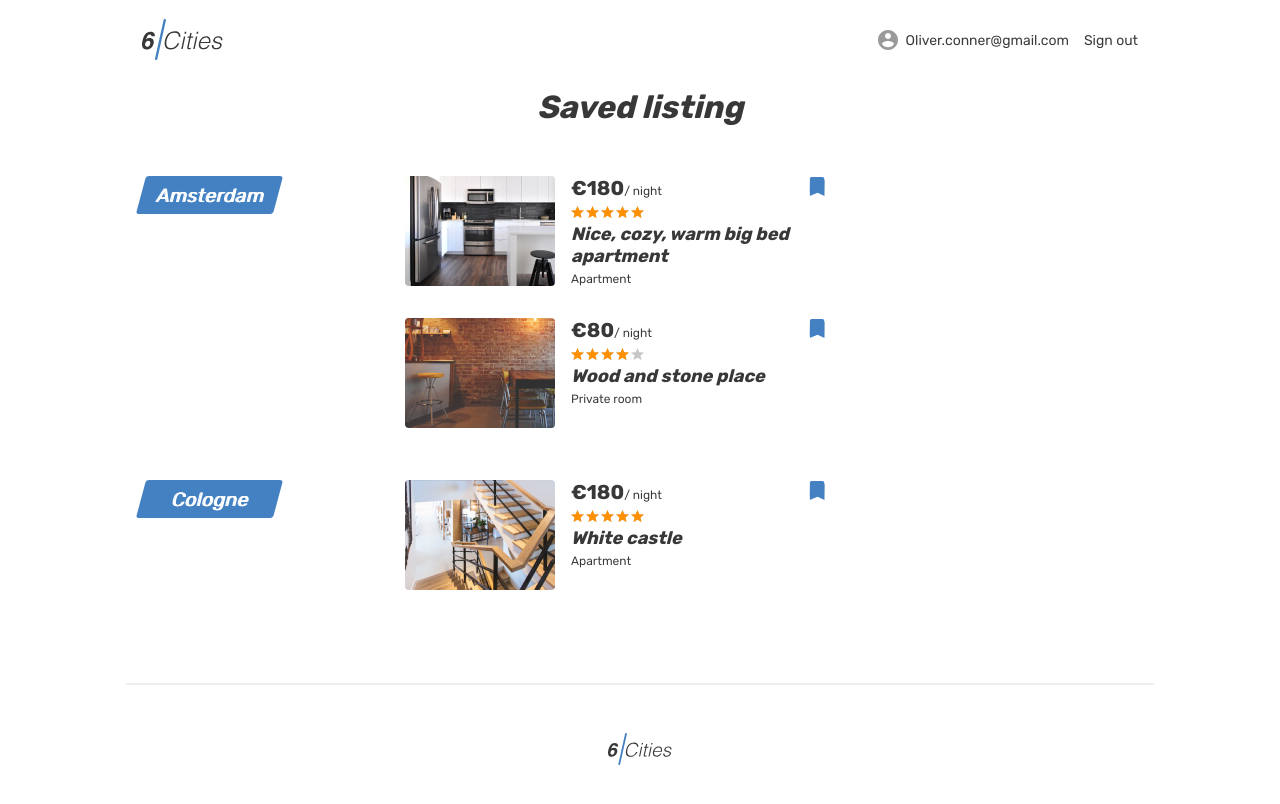
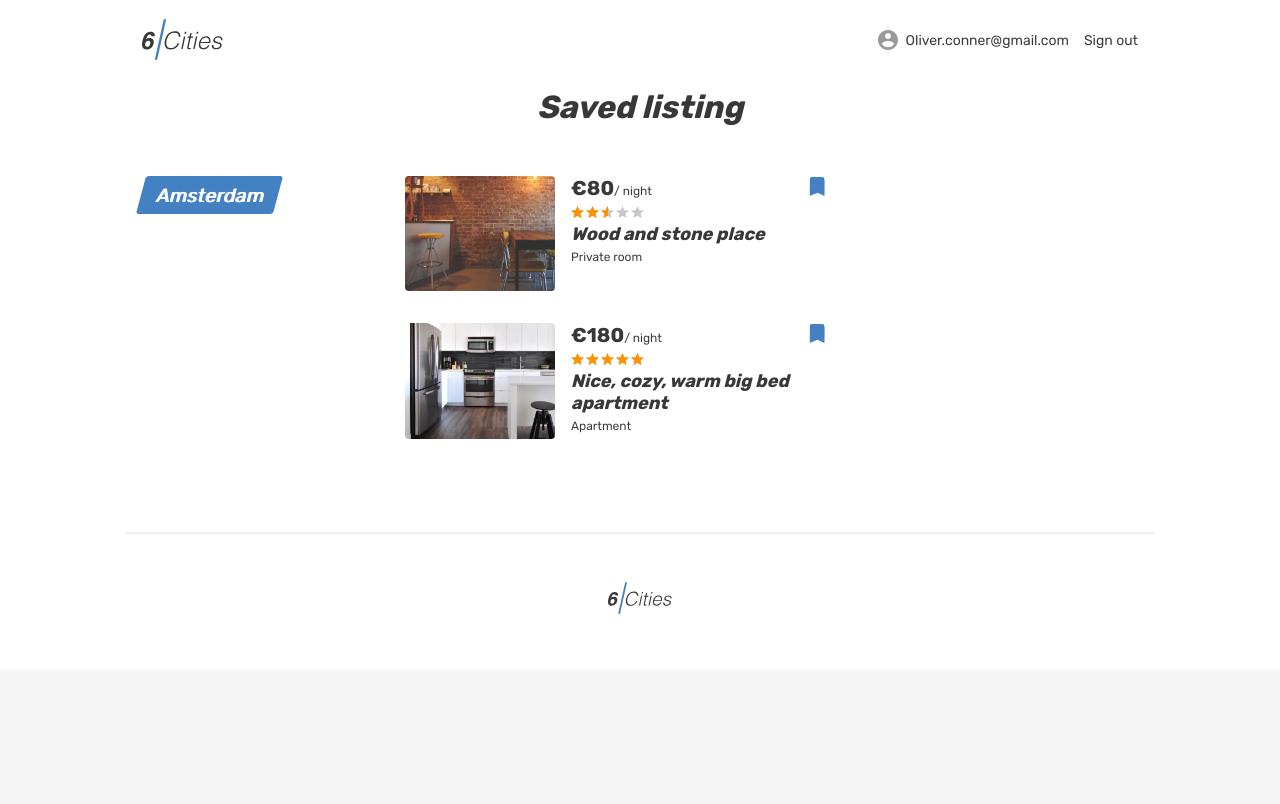
Before and after one commit to twelwet/352625-six-cities-7, a React (Create React App) app in the folder project/: page /favourites in a window 1280 px wide. Shown: the top 804 px of the page. Built offline with nearby package versions, Linux system fonts and the light colour scheme.

Commit message:
Компонент 'Избранное' рендерит данные из моков

```diff
--- a/project/src/components/app/app.jsx
+++ b/project/src/components/app/app.jsx
@@ -20,7 +20,7 @@ function App(props) {
         </Route>
 
         <Route path={'/favourites'} exact>
-          <Favourites/>
+          <Favourites {...props}/>
         </Route>
 
         <Route path={'/offer/:id?'} exact>
--- a/project/src/components/pages/favourites/favourites.jsx
+++ b/project/src/components/pages/favourites/favourites.jsx
@@ -1,6 +1,8 @@
 import React from 'react';
+import offersPropTypes from '../../../prop-types/offers.prop.js';
+import OfferCardFavourites from '../../ui/offer-card-favourites/offer-card-favourites.jsx';
 
-function Favourites() {
+function Favourites({offers}) {
   return (
     <div className="page">
       <header className="header">
@@ -45,114 +47,22 @@ function Favourites() {
                   </div>
                 </div>
                 <div className="favorites__places">
-                  <article className="favorites__card place-card">
-                    <div className="favorites__image-wrapper place-card__image-wrapper">
-                      <a href={'/'}>
-                        <img className="place-card__image" src={'img/apartment-small-03.jpg'} width="150" height="110" alt="Place"/>
-                      </a>
-                    </div>
-                    <div className="favorites__card-info place-card__info">
-                      <div className="place-card__price-wrapper">
-                        <div className="place-card__price">
-                          <b className="place-card__price-value">&euro;180</b>
-                          <span className="place-card__price-text">&#47;&nbsp;night</span>
-                        </div>
-                        <button className="place-card__bookmark-button place-card__bookmark-button--active button" type="button">
-                          <svg className="place-card__bookmark-icon" width="18" height="19">
-                            <use xlinkHref="#icon-bookmark"/>
-                          </svg>
-                          <span className="visually-hidden">In bookmarks</span>
-                        </button>
-                      </div>
-                      <div className="place-card__rating rating">
-                        <div className="place-card__stars rating__stars">
-                          <span style={{width: '100%'}}/>
-                          <span className="visually-hidden">Rating</span>
-                        </div>
-                      </div>
-                      <h2 className="place-card__name">
-                        <a href={'/'}>Nice, cozy, warm big bed apartment</a>
-                      </h2>
-                      <p className="place-card__type">Apartment</p>
-                    </div>
-                  </article>
-
-                  <article className="favorites__card place-card">
-                    <div className="favorites__image-wrapper place-card__image-wrapper">
-                      <a href={'/'}>
-                        <img className="place-card__image" src={'img/room-small.jpg'} width="150" height="110" alt="Place"/>
-                      </a>
-                    </div>
-                    <div className="favorites__card-info place-card__info">
-                      <div className="place-card__price-wrapper">
-                        <div className="place-card__price">
-                          <b className="place-card__price-value">&euro;80</b>
-                          <span className="place-card__price-text">&#47;&nbsp;night</span>
-                        </div>
-                        <button className="place-card__bookmark-button place-card__bookmark-button--active button" type="button">
-                          <svg className="place-card__bookmark-icon" width="18" height="19">
-                            <use xlinkHref="#icon-bookmark"/>
-                          </svg>
-                          <span className="visually-hidden">In bookmarks</span>
-                        </button>
-                      </div>
-                      <div className="place-card__rating rating">
-                        <div className="place-card__stars rating__stars">
-                          <span style={{width: '80%'}}/>
-                          <span className="visually-hidden">Rating</span>
-                        </div>
-                      </div>
-                      <h2 className="place-card__name">
-                        <a href={'/'}>Wood and stone place</a>
-                      </h2>
-                      <p className="place-card__type">Private room</p>
-                    </div>
-                  </article>
+                  {
+                    offers
+                      .filter((offer) => offer.isBookmark === true)
+                      .map(
+                        (offer) =>
+                          (
+                            <OfferCardFavourites
+                              key={offer.id}
+                              data={offer}
+                            />
+                          ),
+                      )
+                  }
                 </div>
               </li>
 
-              <li className="favorites__locations-items">
-                <div className="favorites__locations locations locations--current">
-                  <div className="locations__item">
-                    <a className="locations__item-link" href={'/'}>
-                      <span>Cologne</span>
-                    </a>
-                  </div>
-                </div>
-                <div className="favorites__places">
-                  <article className="favorites__card place-card">
-                    <div className="favorites__image-wrapper place-card__image-wrapper">
-                      <a href={'/'}>
-                        <img className="place-card__image" src={'img/apartment-small-04.jpg'} width="150" height="110" alt="Place"/>
-                      </a>
-                    </div>
-                    <div className="favorites__card-info place-card__info">
-                      <div className="place-card__price-wrapper">
-                        <div className="place-card__price">
-                          <b className="place-card__price-value">&euro;180</b>
-                          <span className="place-card__price-text">&#47;&nbsp;night</span>
-                        </div>
-                        <button className="place-card__bookmark-button place-card__bookmark-button--active button" type="button">
-                          <svg className="place-card__bookmark-icon" width="18" height="19">
-                            <use xlinkHref="#icon-bookmark"/>
-                          </svg>
-                          <span className="visually-hidden">In bookmarks</span>
-                        </button>
-                      </div>
-                      <div className="place-card__rating rating">
-                        <div className="place-card__stars rating__stars">
-                          <span style={{width: '100%'}}/>
-                          <span className="visually-hidden">Rating</span>
-                        </div>
-                      </div>
-                      <h2 className="place-card__name">
-                        <a href={'/'}>White castle</a>
-                      </h2>
-                      <p className="place-card__type">Apartment</p>
-                    </div>
-                  </article>
-                </div>
-              </li>
             </ul>
           </section>
         </div>
@@ -166,4 +76,8 @@ function Favourites() {
   );
 }
 
+Favourites.propTypes = {
+  offers: offersPropTypes,
+};
+
 export default Favourites;
--- /dev/null
+++ b/project/src/components/ui/offer-card-favourites/offer-card-favourites.jsx
@@ -0,0 +1,53 @@
+import React from 'react';
+import offerPropTypes from '../../../prop-types/offer.prop.js';
+
+function OfferCardFavourites({data}) {
+  const {
+    description,
+    type,
+    price,
+    image,
+    rating,
+  } = data;
+
+  return (
+    <article className="favorites__card place-card">
+      <div className="favorites__image-wrapper place-card__image-wrapper">
+        <a href={'/'}>
+          <img className="place-card__image" src={image} width="150" height="110" alt="Place"/>
+        </a>
+      </div>
+      <div className="favorites__card-info place-card__info">
+        <div className="place-card__price-wrapper">
+          <div className="place-card__price">
+            <b className="place-card__price-value">&euro;{price}</b>
+            <span className="place-card__price-text">&#47;&nbsp;night</span>
+          </div>
+          <button className="place-card__bookmark-button place-card__bookmark-button--active button" type="button">
+            <svg className="place-card__bookmark-icon" width="18" height="19">
+              <use xlinkHref="#icon-bookmark"/>
+            </svg>
+            <span className="visually-hidden">In bookmarks</span>
+          </button>
+        </div>
+        <div className="place-card__rating rating">
+          <div className="place-card__stars rating__stars">
+            <span style={{width: `${rating}%`}}/>
+            <span className="visually-hidden">Rating</span>
+          </div>
+        </div>
+        <h2 className="place-card__name">
+          <a href={'/'}>{description}</a>
+        </h2>
+        <p className="place-card__type">{type}</p>
+      </div>
+    </article>
+  );
+}
+
+OfferCardFavourites.propTypes = {
+  data: offerPropTypes,
+};
+
+
+export default OfferCardFavourites;
--- a/project/src/mocks/offers.js
+++ b/project/src/mocks/offers.js
@@ -43,7 +43,7 @@ const offers = [
     rating: 100,
     city: Cities.AMSTERDAM,
     isPremium: true,
-    isBookmark: false,
+    isBookmark: true,
   },
   {
     id: 'offer005',
```
